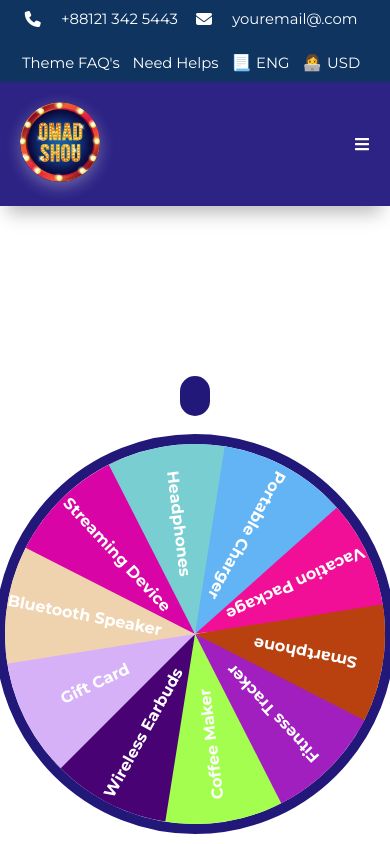
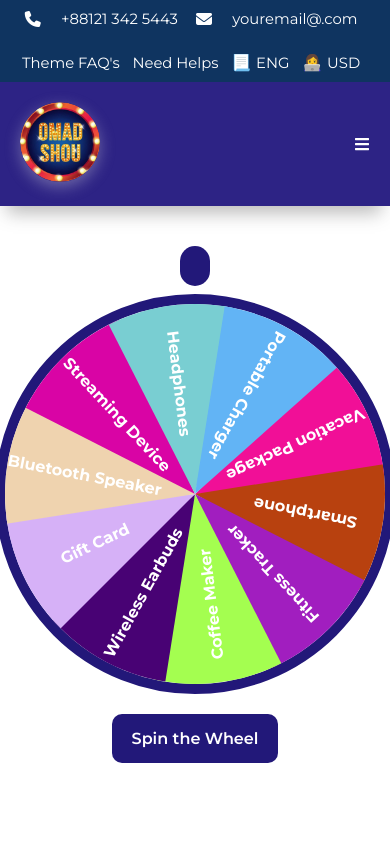
Before and after one commit to sardorbekbahramov/Omad-Shou, a React (Create React App) app: page /omad in a window 390 px wide. Shown: the top 844 px of the page. Built offline with nearby package versions, Linux system fonts and the light colour scheme.

Commit message:
created responsive

```diff
--- a/src/pages/Spinning-wheel/FortuneWheel.css
+++ b/src/pages/Spinning-wheel/FortuneWheel.css
@@ -8,7 +8,7 @@
   flex-direction: column;
   align-items: center;
   justify-content: center;
-  height: 100vh;
+  height: 67vh;
 }
 
 .wheel {
@@ -92,7 +92,7 @@
     display: flex;
     align-items: center;
     justify-content: center;
-    transform: translateY(290px);
+    transform: translateY(90px);
   }
 
 }
@@ -106,5 +106,5 @@
   display: flex;
   align-items: center;
   justify-content: center;
-  transform: translateY(170px);
+  transform: translateY(40px);
 }
```
